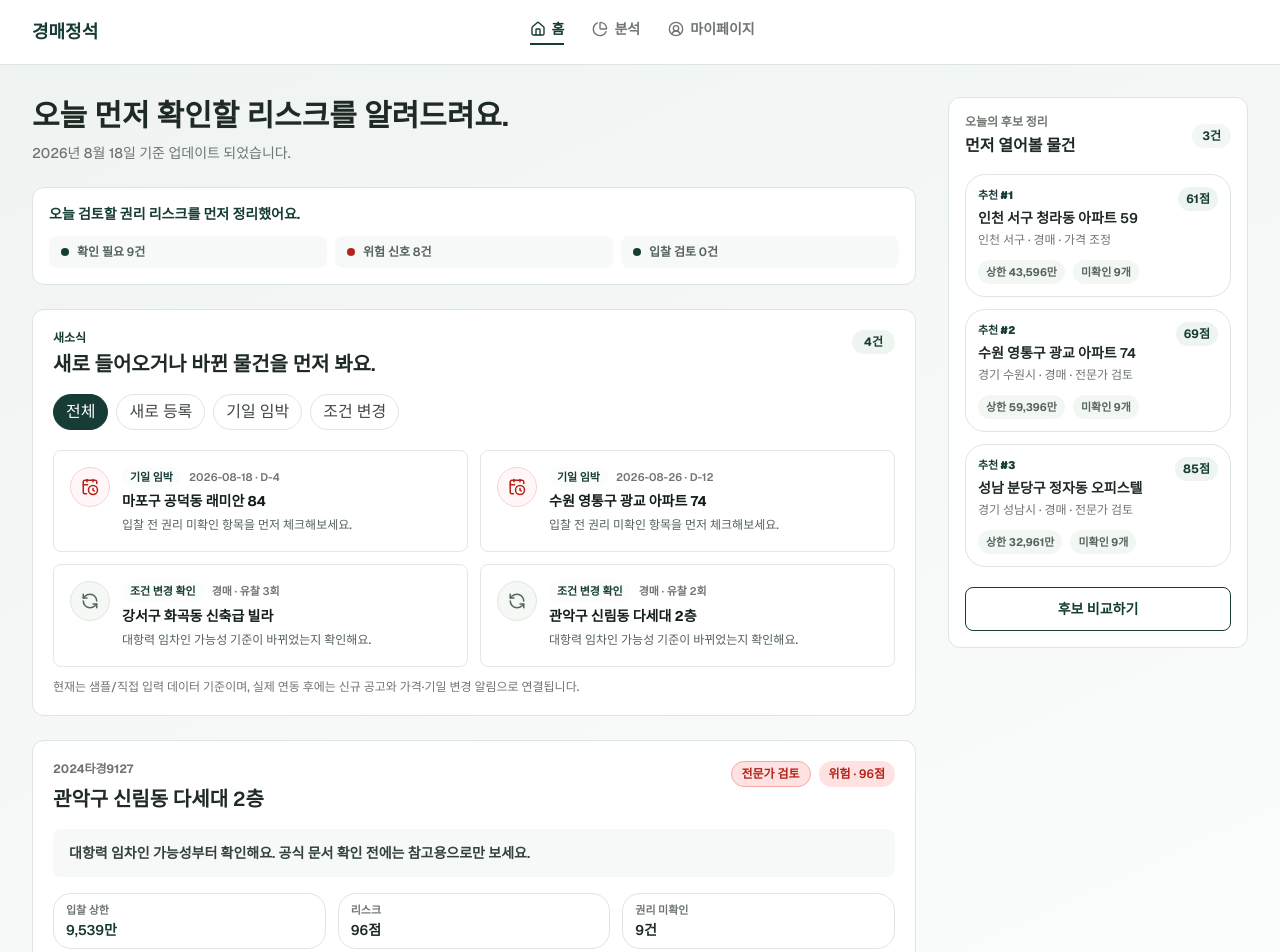
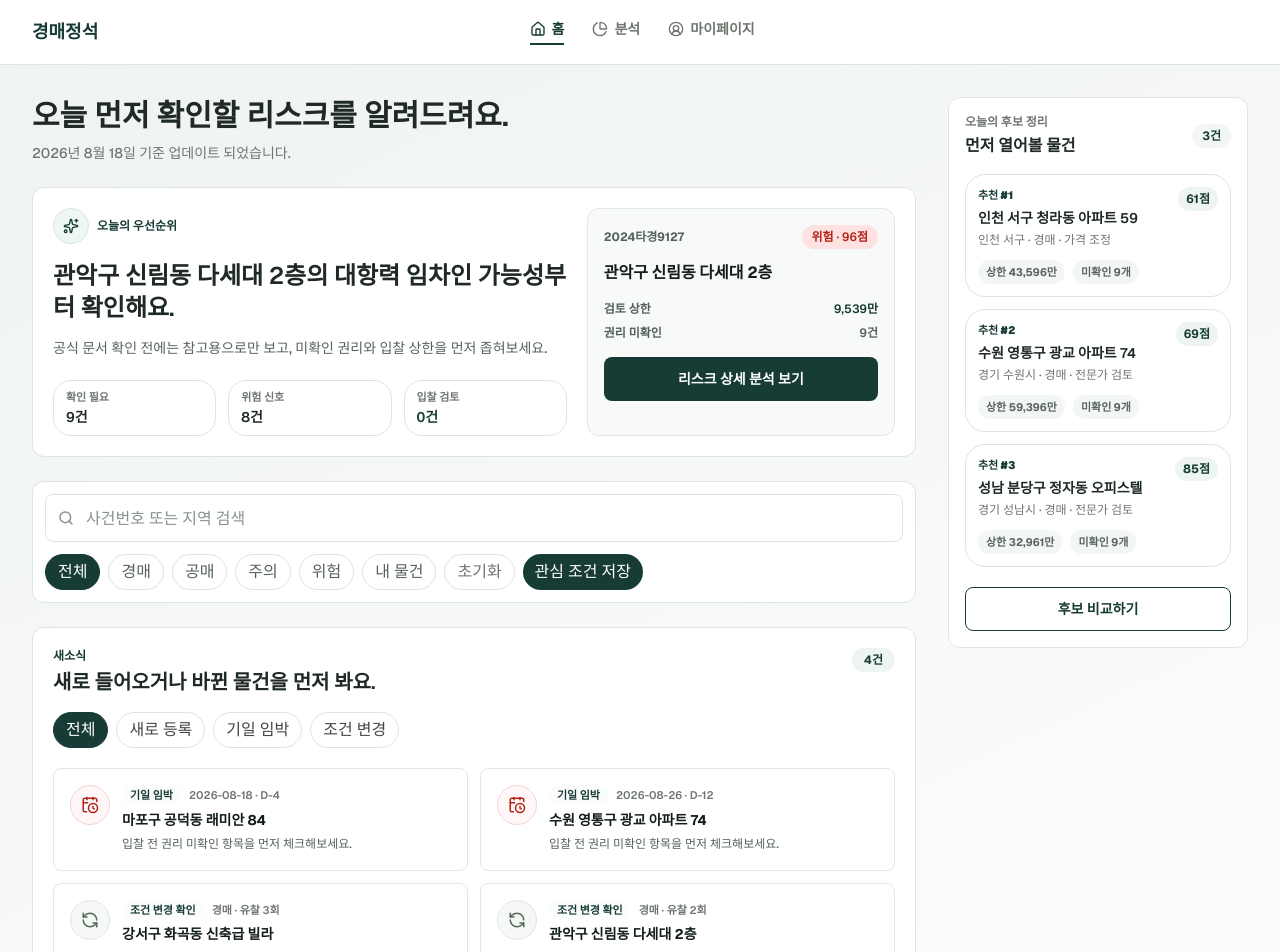
Before and after one commit to jinSsol/auction-risk-analyzer, a Next.js app: page / in a window 1280 px wide. Shown: the top 952 px of the page. Built offline with nearby package versions, Linux system fonts and the light colour scheme.

Commit message:
Refine home information hierarchy

```diff
--- a/app/page.tsx
+++ b/app/page.tsx
@@ -10,6 +10,7 @@ import {
   House,
   RefreshCcw,
   Search,
+  Sparkles,
   Trash2,
   UserCircle2,
   type LucideIcon,
@@ -260,17 +261,11 @@ export function AuctionWorkspace({
                 </p>
               </div>
 
-              <TopSummaryBanner summary={riskSummary} />
-
-              <DesktopMarketUpdatesPanel
-                activeFilter={marketUpdateFilter}
-                onFilterChange={setMarketUpdateFilter}
-                updates={filteredMarketUpdates}
+              <DesktopHomeFocusPanel
+                featured={desktopFeatured}
+                summary={riskSummary}
+                task={coachTask}
               />
-
-              {desktopFeatured ? (
-                <DesktopDecisionCard item={desktopFeatured} task={coachTask} />
-              ) : null}
 
               <DesktopSearchAndFilters
                 channel={channel}
@@ -283,6 +278,12 @@ export function AuctionWorkspace({
                 setOwner={setOwner}
                 setQuery={setQuery}
                 onSaveCurrentCondition={saveCurrentCondition}
+              />
+
+              <DesktopMarketUpdatesPanel
+                activeFilter={marketUpdateFilter}
+                onFilterChange={setMarketUpdateFilter}
+                updates={filteredMarketUpdates}
               />
 
               <div className="grid gap-4 xl:grid-cols-2">
@@ -612,26 +613,7 @@ function MobileAppHome({
       <main className="min-h-screen bg-white px-4 pb-32 pt-24">
         {mobileTab === "browse" ? (
           <>
-            <section className="space-y-3">
-              <h2 className="text-[26px] font-semibold leading-[34px] text-[#131E18]">
-                오늘 먼저 확인할 리스크를 알려드려요.
-              </h2>
-              <p className="text-[15px] font-medium leading-6 text-[#414846]">
-                물건을 고르기 전에 권리, 인수금, 입찰 상한을 쉬운 말로 정리해
-                무엇을 먼저 확인해야 하는지 보여줍니다.
-              </p>
-            </section>
-
-            <section className="mt-8 rounded-lg border border-[#E3E8E5] bg-white p-4">
-              <p className="text-xs font-bold text-[#002520]">
-                오늘 검토할 권리 리스크를 먼저 정리했어요.
-              </p>
-              <div className="mt-3 flex flex-wrap gap-3 text-xs font-semibold text-[#54615B]">
-                <SummaryDot label={`확인 필요 ${riskSummary.needsReview}건`} tone="primary" />
-                <SummaryDot label={`위험 신호 ${riskSummary.danger}건`} tone="danger" />
-                <SummaryDot label={`입찰 검토 ${riskSummary.bidReady}건`} tone="primary" />
-              </div>
-            </section>
+            <MobileHomeFocusPanel featured={featured} summary={riskSummary} />
 
             <MobileMarketUpdatesPanel
               activeFilter={marketUpdateFilter}
@@ -639,9 +621,7 @@ function MobileAppHome({
               updates={marketUpdates}
             />
 
-            {featured ? <MobileDecisionCard item={featured} /> : null}
-
-            <section className="mt-8 space-y-4">
+            <section className="mt-6 space-y-4">
               <div className="relative">
                 <Search
                   className="absolute left-4 top-1/2 h-4 w-4 -translate-y-1/2 text-[#717976]"
@@ -874,31 +854,125 @@ function basketScore(item: AnalyzedItem) {
   );
 }
 
-function TopSummaryBanner({
+function DesktopHomeFocusPanel({
+  featured,
   summary,
-}: {
+  task,
+}: {
+  featured?: AnalyzedItem;
   summary: ReturnType<typeof getRiskSummary>;
-}) {
-  return (
-    <div className="rounded-xl border border-[#DDE5E1] bg-white p-4">
-      <p className="text-sm font-bold text-[#173B35]">
-        오늘 검토할 권리 리스크를 먼저 정리했어요.
+  task: ReturnType<typeof getCoachTask>;
+}) {
+  const checklist = featured ? summarizeRightsChecklist(featured.rightsChecklist) : null;
+  const primaryReason =
+    task?.item.id === featured?.id
+      ? task.primaryReason
+      : (featured?.analysis.riskFactors[0]?.label ?? "입찰 상한");
+
+  return (
+    <section className="rounded-xl border border-[#DDE5E1] bg-white p-5">
+      <div className="grid gap-5 lg:grid-cols-[1.25fr_0.75fr]">
+        <div className="min-w-0">
+          <div className="flex items-center gap-2">
+            <AppIconBadge icon={Sparkles} size="sm" />
+            <p className="text-xs font-bold text-[#173B35]">오늘의 우선순위</p>
+          </div>
+          <h2 className="mt-4 text-2xl font-semibold leading-8 text-[#1F2A24]">
+            {featured
+              ? `${featured.title}의 ${primaryReason}부터 확인해요.`
+              : "오늘 확인할 권리 리스크를 먼저 정리했어요."}
+          </h2>
+          <p className="mt-3 text-sm font-medium leading-6 text-[#56635C]">
+            공식 문서 확인 전에는 참고용으로만 보고, 미확인 권리와 입찰 상한을 먼저 좁혀보세요.
+          </p>
+
+          <div className="mt-5 grid gap-3 sm:grid-cols-3">
+            <CoachMiniStat label="확인 필요" value={`${summary.needsReview}건`} />
+            <CoachMiniStat label="위험 신호" value={`${summary.danger}건`} />
+            <CoachMiniStat label="입찰 검토" value={`${summary.bidReady}건`} strong />
+          </div>
+        </div>
+
+        {featured ? (
+          <div className="rounded-xl border border-[#E3E8E5] bg-[#F7FAF8] p-4">
+            <div className="flex flex-wrap items-center justify-between gap-2">
+              <span className="text-xs font-bold text-[#54615B]">{featured.caseNo}</span>
+              <RiskBadge level={featured.analysis.level} score={featured.analysis.risk} />
+            </div>
+            <p className="mt-3 text-base font-bold leading-6 text-[#131E18]">{featured.title}</p>
+            <div className="mt-4 space-y-2 text-xs font-semibold text-[#54615B]">
+              <div className="flex justify-between gap-3">
+                <span>검토 상한</span>
+                <span className="text-[#173B35]">{uk(featured.analysis.suggested)}</span>
+              </div>
+              <div className="flex justify-between gap-3">
+                <span>권리 미확인</span>
+                <span>{checklist?.unknownCount ?? 0}건</span>
+              </div>
+            </div>
+            <Link
+              href={`/properties/${featured.id}`}
+              className="button-lift mt-4 flex h-11 items-center justify-center rounded-lg bg-[#173B35] text-sm font-semibold text-white"
+            >
+              리스크 상세 분석 보기
+            </Link>
+          </div>
+        ) : null}
+      </div>
+    </section>
+  );
+}
+
+function MobileHomeFocusPanel({
+  featured,
+  summary,
+}: {
+  featured?: AnalyzedItem;
+  summary: ReturnType<typeof getRiskSummary>;
+}) {
+  const checklist = featured ? summarizeRightsChecklist(featured.rightsChecklist) : null;
+  const primaryReason = featured?.analysis.riskFactors[0]?.label ?? "입찰 상한";
+
+  return (
+    <section className="rounded-xl border border-[#DDE5E1] bg-white p-4 shadow-[0_14px_30px_rgba(23,59,53,0.06)]">
+      <div className="flex items-center gap-2">
+        <AppIconBadge icon={Sparkles} size="sm" />
+        <p className="text-xs font-bold text-[#173B35]">오늘의 우선순위</p>
+      </div>
+      <h2 className="mt-4 text-[25px] font-semibold leading-[33px] text-[#131E18]">
+        오늘 먼저 확인할 리스크를 알려드려요.
+      </h2>
+      <p className="mt-3 text-[15px] font-medium leading-6 text-[#414846]">
+        권리, 인수금, 입찰 상한 중 먼저 볼 항목을 골라드릴게요.
       </p>
-      <div className="mt-3 grid gap-2 text-xs font-semibold text-[#56635C] sm:grid-cols-3">
-        <SummaryDot label={`확인 필요 ${summary.needsReview}건`} tone="primary" />
-        <SummaryDot label={`위험 신호 ${summary.danger}건`} tone="danger" />
-        <SummaryDot label={`입찰 검토 ${summary.bidReady}건`} tone="primary" />
-      </div>
-    </div>
-  );
-}
-
-function SummaryDot({ label, tone }: { label: string; tone: "primary" | "danger" }) {
-  return (
-    <span className="flex items-center gap-2 rounded-lg bg-[#F7F9F8] px-3 py-2">
-      <span className={`h-2 w-2 rounded-full ${tone === "danger" ? "bg-[#B42318]" : "bg-[#173B35]"}`} />
-      {label}
-    </span>
+
+      <div className="mt-5 grid grid-cols-3 gap-2">
+        <MobileMiniMetric label="확인 필요" value={`${summary.needsReview}건`} />
+        <MobileMiniMetric label="위험 신호" value={`${summary.danger}건`} danger />
+        <MobileMiniMetric label="입찰 검토" value={`${summary.bidReady}건`} />
+      </div>
+
+      {featured ? (
+        <div className="mt-4 rounded-lg border border-[#D7E4DC] bg-[#F7FAF8] p-3">
+          <div className="flex items-start justify-between gap-3">
+            <div className="min-w-0">
+              <p className="text-xs font-bold text-[#173B35]">먼저 열어볼 물건</p>
+              <p className="mt-1 truncate text-base font-bold text-[#131E18]">{featured.title}</p>
+            </div>
+            <RiskBadge level={featured.analysis.level} score={featured.analysis.risk} />
+          </div>
+          <p className="mt-3 text-sm font-semibold leading-6 text-[#34423C]">
+            {primaryReason}부터 확인해요. 권리 미확인 {checklist?.unknownCount ?? 0}건
+          </p>
+          <Link
+            href={`/properties/${featured.id}`}
+            className="mt-3 flex h-11 items-center justify-center rounded-lg bg-[#173B35] text-sm font-bold text-white transition active:scale-[0.98]"
+          >
+            이 물건 먼저 보기
+          </Link>
+        </div>
+      ) : null}
+    </section>
   );
 }
 
@@ -1241,52 +1315,6 @@ function MarketUpdateLink({
   );
 }
 
-function DesktopDecisionCard({
-  item,
-  task,
-}: {
-  item: AnalyzedItem;
-  task: ReturnType<typeof getCoachTask>;
-}) {
-  const checklist = summarizeRightsChecklist(item.rightsChecklist);
-  const message =
-    task?.item.id === item.id
-      ? `${task.primaryReason}부터 확인해요.`
-      : "입찰 상한과 권리 미확인 항목을 먼저 확인해요.";
-
-  return (
-    <section className="rounded-xl border border-[#DDE5E1] bg-white p-5">
-      <div className="flex flex-wrap items-start justify-between gap-3">
-        <div>
-          <p className="text-xs font-bold text-[#6F766F]">{item.caseNo}</p>
-          <h2 className="mt-2 text-xl font-semibold text-[#1F2A24]">{item.title}</h2>
-        </div>
-        <div className="flex flex-wrap gap-2">
-          <Verdict value={item.analysis.verdict} />
-          <RiskBadge level={item.analysis.level} score={item.analysis.risk} />
-        </div>
-      </div>
-
-      <p className="mt-4 rounded-lg bg-[#F7F9F8] px-4 py-3 text-sm font-semibold leading-6 text-[#34423C]">
-        {message} 공식 문서 확인 전에는 참고용으로만 보세요.
-      </p>
-
-      <div className="mt-4 grid gap-3 sm:grid-cols-3">
-        <CoachMiniStat label="입찰 상한" value={uk(item.analysis.suggested)} strong />
-        <CoachMiniStat label="리스크" value={`${item.analysis.risk}점`} />
-        <CoachMiniStat label="권리 미확인" value={`${checklist.unknownCount}건`} />
-      </div>
-
-      <Link
-        href={`/properties/${item.id}`}
-        className="button-lift mt-4 flex h-12 items-center justify-center rounded-lg bg-[#173B35] text-sm font-semibold text-white"
-      >
-        리스크 상세 분석 보기
-      </Link>
-    </section>
-  );
-}
-
 function QuickFilterChip({
   active,
   label,
@@ -1308,41 +1336,6 @@ function QuickFilterChip({
     >
       {label}
     </button>
-  );
-}
-
-function MobileDecisionCard({ item }: { item: AnalyzedItem }) {
-  const checklist = summarizeRightsChecklist(item.rightsChecklist);
-
-  return (
-    <section className="mt-8 rounded-lg border border-[#E3E8E5] bg-white p-4">
-      <div className="flex items-start justify-between gap-3">
-        <h3 className="text-xl font-semibold leading-7 text-[#131E18]">
-          오늘의 확인 항목
-        </h3>
-        <div className="flex shrink-0 gap-2">
-          <Verdict value={item.analysis.verdict} />
-          <RiskBadge level={item.analysis.level} score={item.analysis.risk} />
-        </div>
-      </div>
-
-      <p className="mt-4 text-lg font-semibold leading-7 text-[#173B35]">
-        {item.analysis.riskFactors[0]?.label ?? "입찰 상한"}부터 확인해요.
-      </p>
-
-      <div className="mt-4 grid grid-cols-3 gap-2 border-y border-[#E3E8E5] py-3">
-        <MobileMiniMetric label="입찰 상한" value={uk(item.analysis.suggested)} />
-        <MobileMiniMetric label="리스크" value={`${item.analysis.risk}점`} danger />
-        <MobileMiniMetric label="권리 미확인" value={`${checklist.unknownCount}건`} />
-      </div>
-
-      <Link
-        href={`/properties/${item.id}`}
-        className="mt-4 flex h-12 items-center justify-center rounded-lg bg-[#173B35] text-sm font-bold text-white transition active:scale-[0.98]"
-      >
-        이 물건 먼저 보기
-      </Link>
-    </section>
   );
 }
 
```
Also changed, not shown: 2 other files (tests, documents, lock files or other folders).
